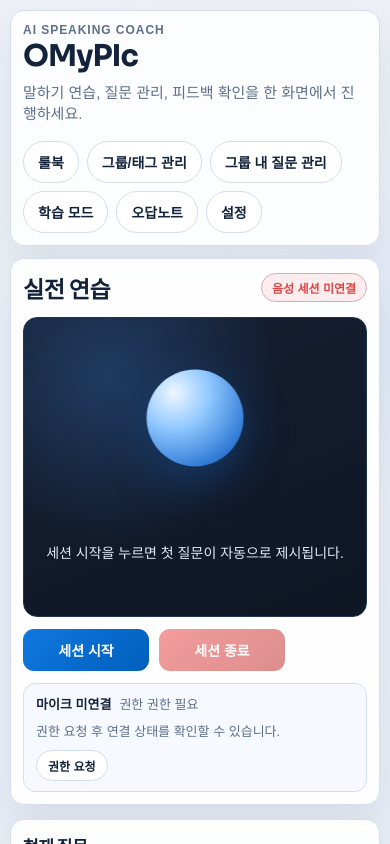
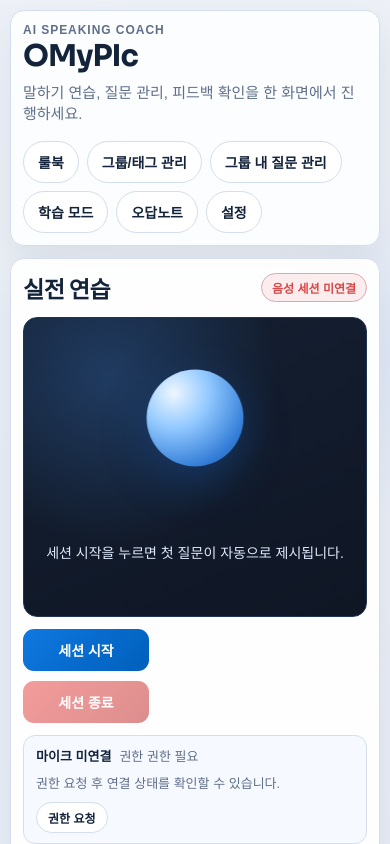
Before and after one commit to GoGradually/OMyPIc, a React (Vite) app in the folder frontend/: page / in a window 390 px wide. Shown: the top 844 px of the page. Built offline with nearby package versions, Linux system fonts and the light colour scheme; no server answers; a web font is replaced by a local one.

Commit message:
style: 플레이어 행 레이아웃 및 버튼 스타일 개선

```diff
--- a/frontend/src/styles/layout.css
+++ b/frontend/src/styles/layout.css
@@ -219,8 +219,19 @@
 .player-row {
     margin-top: 12px;
     display: flex;
+    justify-content: space-between;
+    align-items: center;
+    gap: 10px;
+}
+
+.player-row__main {
+    display: flex;
     flex-wrap: wrap;
     gap: 10px;
+}
+
+.player-row__replay {
+    display: inline-flex;
 }
 
 .action-button {
@@ -250,6 +261,10 @@
 
 .action-button.danger {
     background: linear-gradient(135deg, #ea4f4f 0%, #c33535 100%);
+}
+
+.action-button.neutral {
+    background: linear-gradient(135deg, #4a78b8 0%, #355d93 100%);
 }
 
 .audio-quick-strip {
--- a/frontend/src/styles/overlay.css
+++ b/frontend/src/styles/overlay.css
@@ -312,6 +312,11 @@
         justify-self: flex-start;
     }
 
+    .player-row {
+        flex-direction: column;
+        align-items: flex-start;
+    }
+
     .count-banner {
         font-size: 21px;
     }
```
